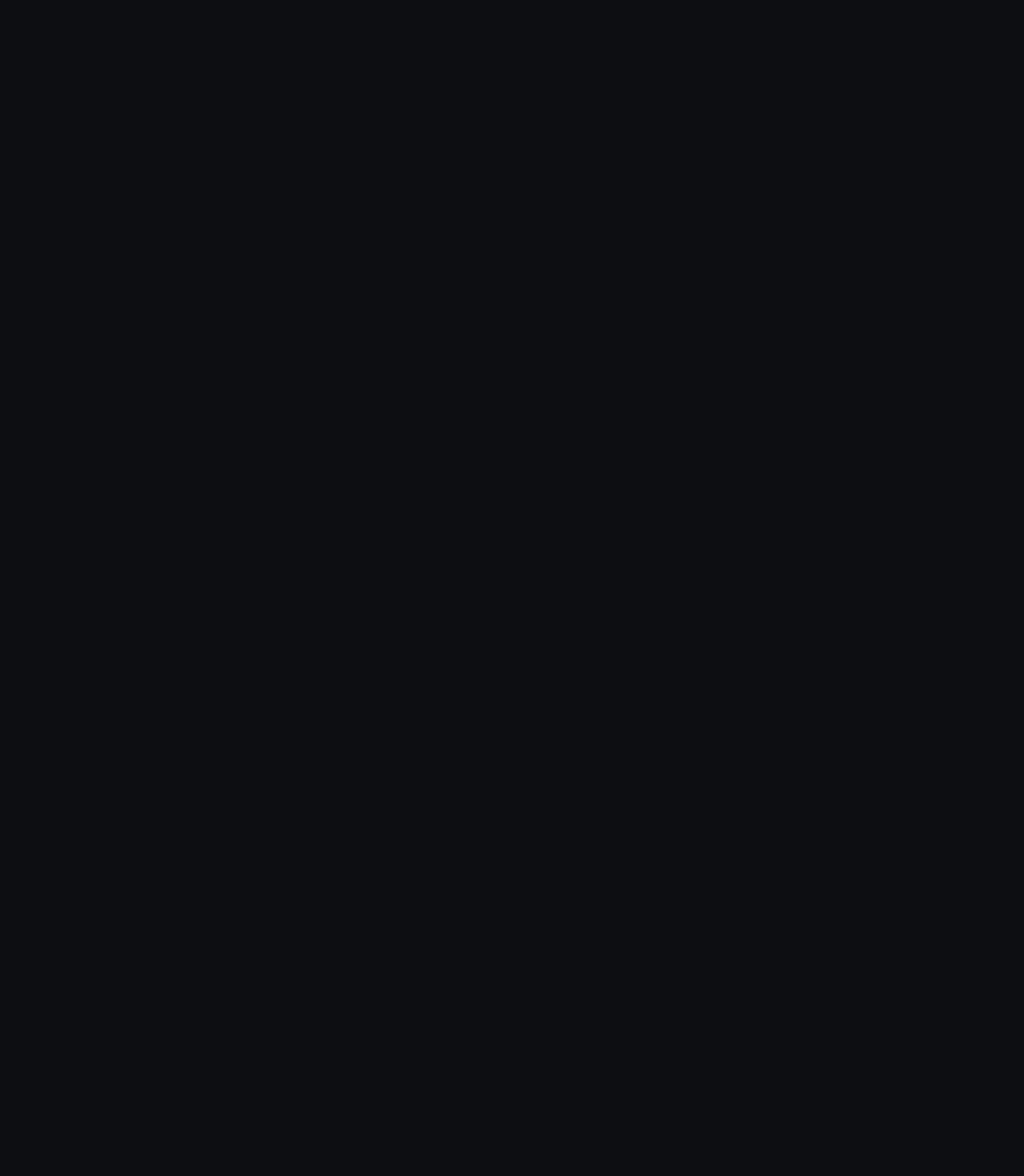
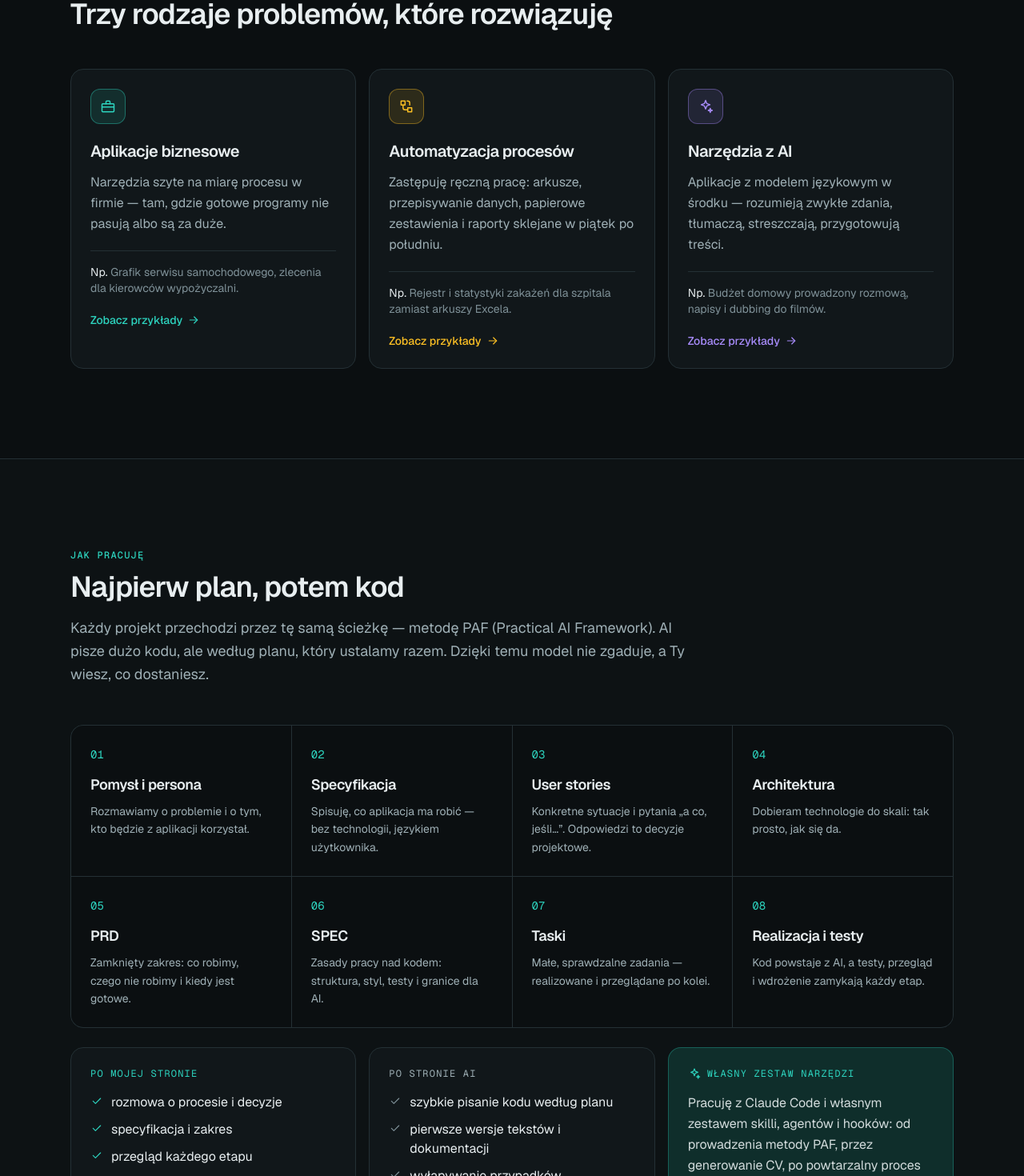
Before and after one commit to Ajek1993/my-portoflio, a Next.js app: page / in a window 1280 px wide. Shown: the part 960-2430 px from the top of the page at 80% size. Before the commit the page ends 938 px from the top, so only its background shows below. Built offline with nearby package versions, Linux system fonts and the light colour scheme.

Commit message:
feat(sections): add 'what I do' and 'how I work' sections
- Add three service areas tinted by category with example and link
- Add PAF steps grid, me-vs-AI split and own toolkit note
- Emit theme variables statically so category colors resolve
- Capture per-section screenshots with instant scrolling

```diff
--- a/scripts/screenshots.mjs
+++ b/scripts/screenshots.mjs
@@ -25,10 +25,10 @@ for (const viewport of VIEWPORTS) {
   // Scroll through the page so scroll-in sections become visible.
   await page.evaluate(async () => {
     for (let y = 0; y < document.body.scrollHeight; y += window.innerHeight / 2) {
-      window.scrollTo(0, y);
+      window.scrollTo({ top: y, behavior: "instant" });
       await new Promise((resolve) => setTimeout(resolve, 60));
     }
-    window.scrollTo(0, 0);
+    window.scrollTo({ top: 0, behavior: "instant" });
   });
   await page.waitForTimeout(700);
 
@@ -39,6 +39,12 @@ for (const viewport of VIEWPORTS) {
 
   await page.screenshot({ path: `${OUT_DIR}/${viewport.name}-hero.png` });
   await page.screenshot({ path: `${OUT_DIR}/${viewport.name}-full.png`, fullPage: true });
+
+  const sections = await page.locator("main > section").all();
+  for (const [index, section] of sections.entries()) {
+    const id = (await section.getAttribute("id")) ?? `section-${index + 1}`;
+    await section.screenshot({ path: `${OUT_DIR}/${viewport.name}-${id}.png` });
+  }
   console.log(`saved ${OUT_DIR}/${viewport.name}-*.png`);
   await page.close();
 }
--- a/src/app/globals.css
+++ b/src/app/globals.css
@@ -1,6 +1,6 @@
 @import "tailwindcss";
 
-@theme {
+@theme static {
   --font-sans: var(--font-geist-sans), ui-sans-serif, system-ui, sans-serif;
   --font-mono: var(--font-geist-mono), ui-monospace, monospace;
 
--- a/src/app/page.js
+++ b/src/app/page.js
@@ -1,6 +1,8 @@
 import Navbar from "@/components/layout/Navbar";
 import Footer from "@/components/layout/Footer";
 import Hero from "@/components/sections/Hero";
+import WhatIDo from "@/components/sections/WhatIDo";
+import HowIWork from "@/components/sections/HowIWork";
 
 export default function Home() {
   return (
@@ -8,6 +10,8 @@ export default function Home() {
       <Navbar />
       <main id="tresc">
         <Hero />
+        <WhatIDo />
+        <HowIWork />
       </main>
       <Footer />
     </>
--- /dev/null
+++ b/src/components/sections/HowIWork.jsx
@@ -0,0 +1,74 @@
+import { howIWork } from "@/content/pl";
+import Icon from "@/components/ui/Icon";
+import Reveal from "@/components/ui/Reveal";
+import SectionHeading from "@/components/ui/SectionHeading";
+
+function SplitCard({ title, items, accent }) {
+  return (
+    <div className="rounded-2xl border border-border bg-surface p-6">
+      <h3
+        className={`font-mono text-xs tracking-widest uppercase ${accent ? "text-accent" : "text-muted"}`}
+      >
+        {title}
+      </h3>
+      <ul className="mt-4 space-y-2.5">
+        {items.map((item) => (
+          <li key={item} className="flex gap-2.5 text-fg">
+            <Icon
+              name="check"
+              className={`mt-0.5 size-4 shrink-0 ${accent ? "text-accent" : "text-subtle"}`}
+            />
+            <span>{item}</span>
+          </li>
+        ))}
+      </ul>
+    </div>
+  );
+}
+
+export default function HowIWork() {
+  return (
+    <section
+      id={howIWork.id}
+      aria-labelledby="how-i-work-title"
+      className="border-t border-border bg-surface/40"
+    >
+      <div className="mx-auto max-w-6xl px-4 py-20 sm:px-6 sm:py-28">
+        <SectionHeading
+          id="how-i-work-title"
+          eyebrow={howIWork.eyebrow}
+          title={howIWork.title}
+          lead={howIWork.lead}
+        />
+
+        <ol className="mt-12 grid gap-px overflow-hidden rounded-2xl border border-border bg-border sm:grid-cols-2 lg:grid-cols-4">
+          {howIWork.steps.map((step, index) => (
+            <Reveal as="li" key={step.title} className="bg-bg p-6">
+              <span className="font-mono text-sm text-accent">
+                {String(index + 1).padStart(2, "0")}
+              </span>
+              <h3 className="mt-3 text-lg font-semibold tracking-tight">{step.title}</h3>
+              <p className="mt-2 text-sm leading-relaxed text-muted">{step.text}</p>
+            </Reveal>
+          ))}
+        </ol>
+
+        <div className="mt-6 grid gap-4 lg:grid-cols-3">
+          <SplitCard
+            title={howIWork.split.me.title}
+            items={howIWork.split.me.items}
+            accent
+          />
+          <SplitCard title={howIWork.split.ai.title} items={howIWork.split.ai.items} />
+          <div className="rounded-2xl border border-accent/30 bg-accent-soft p-6">
+            <h3 className="flex items-center gap-2 font-mono text-xs tracking-widest text-accent uppercase">
+              <Icon name="ai" className="size-4" />
+              {howIWork.toolkit.title}
+            </h3>
+            <p className="mt-4 leading-relaxed text-fg/90">{howIWork.toolkit.text}</p>
+          </div>
+        </div>
+      </div>
+    </section>
+  );
+}
--- /dev/null
+++ b/src/components/sections/WhatIDo.jsx
@@ -0,0 +1,49 @@
+import { whatIDo } from "@/content/pl";
+import Icon from "@/components/ui/Icon";
+import Reveal from "@/components/ui/Reveal";
+import SectionHeading from "@/components/ui/SectionHeading";
+
+export default function WhatIDo() {
+  return (
+    <section
+      id={whatIDo.id}
+      aria-labelledby="what-i-do-title"
+      className="border-t border-border"
+    >
+      <div className="mx-auto max-w-6xl px-4 py-20 sm:px-6 sm:py-28">
+        <SectionHeading
+          id="what-i-do-title"
+          eyebrow={whatIDo.eyebrow}
+          title={whatIDo.title}
+        />
+
+        <ul className="mt-12 grid gap-4 md:grid-cols-3">
+          {whatIDo.areas.map((area) => (
+            <Reveal
+              as="li"
+              key={area.category}
+              className="group relative flex flex-col rounded-2xl border border-border bg-surface p-6 transition-colors hover:border-border-strong"
+              style={{ "--cat": `var(--color-cat-${area.category})` }}
+            >
+              <span className="flex size-11 items-center justify-center rounded-xl border border-[color-mix(in_oklab,var(--cat)_40%,transparent)] bg-[color-mix(in_oklab,var(--cat)_12%,transparent)] text-(--cat)">
+                <Icon name={area.category} className="size-5" />
+              </span>
+              <h3 className="mt-5 text-xl font-semibold tracking-tight">{area.title}</h3>
+              <p className="mt-3 leading-relaxed text-muted">{area.text}</p>
+              <p className="mt-5 border-t border-border pt-4 text-sm text-subtle">
+                <span className="text-fg">{whatIDo.exampleLabel}</span> {area.example}
+              </p>
+              <a
+                href="#projekty"
+                className="mt-5 inline-flex items-center gap-1.5 text-sm font-medium text-(--cat) hover:underline"
+              >
+                {whatIDo.seeProjects}
+                <Icon name="arrowRight" className="size-4" />
+              </a>
+            </Reveal>
+          ))}
+        </ul>
+      </div>
+    </section>
+  );
+}
--- a/src/content/pl.js
+++ b/src/content/pl.js
@@ -69,6 +69,7 @@ export const whatIDo = {
       example: "Budżet domowy prowadzony rozmową, napisy i dubbing do filmów.",
     },
   ],
+  exampleLabel: "Np.",
   seeProjects: "Zobacz przykłady",
 };
 
```
